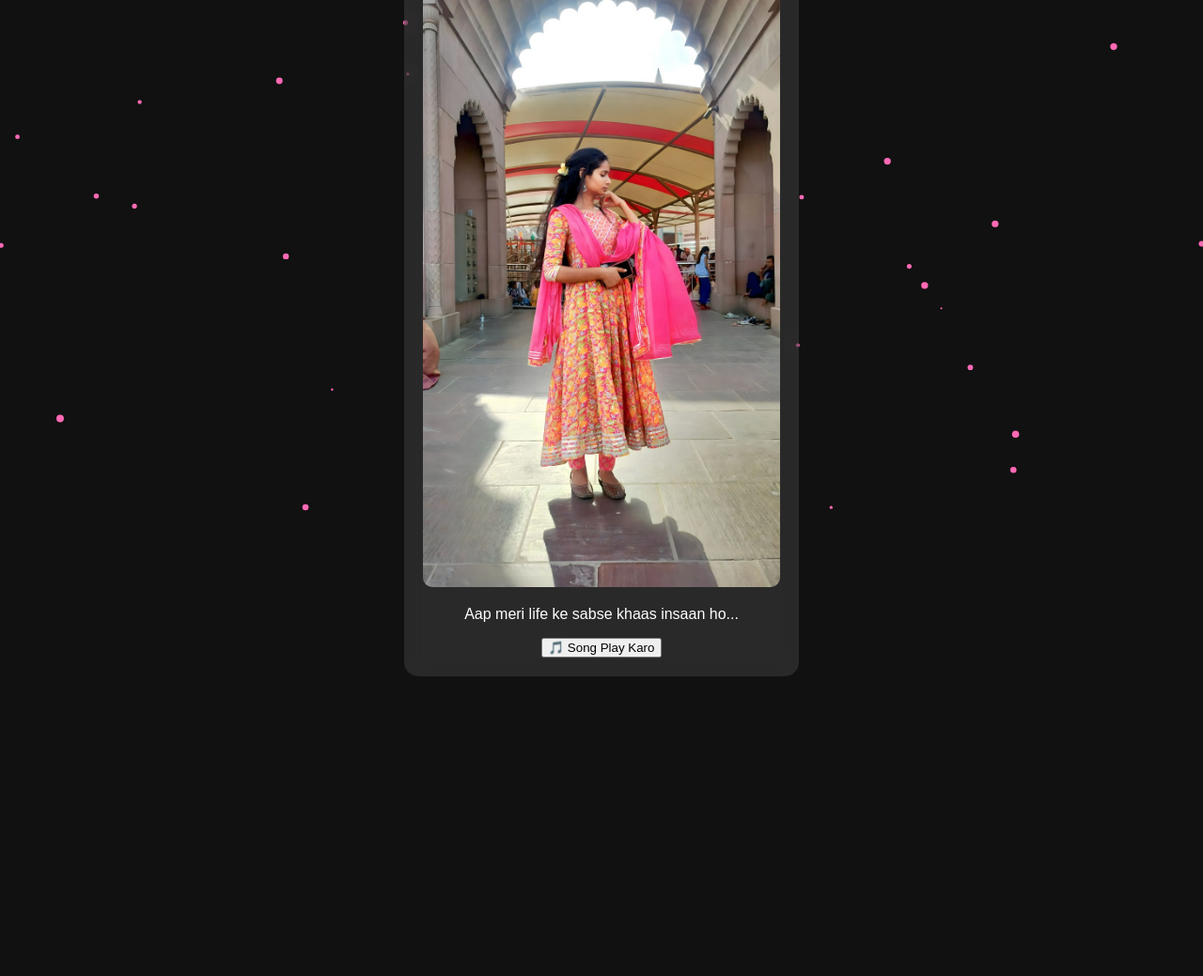
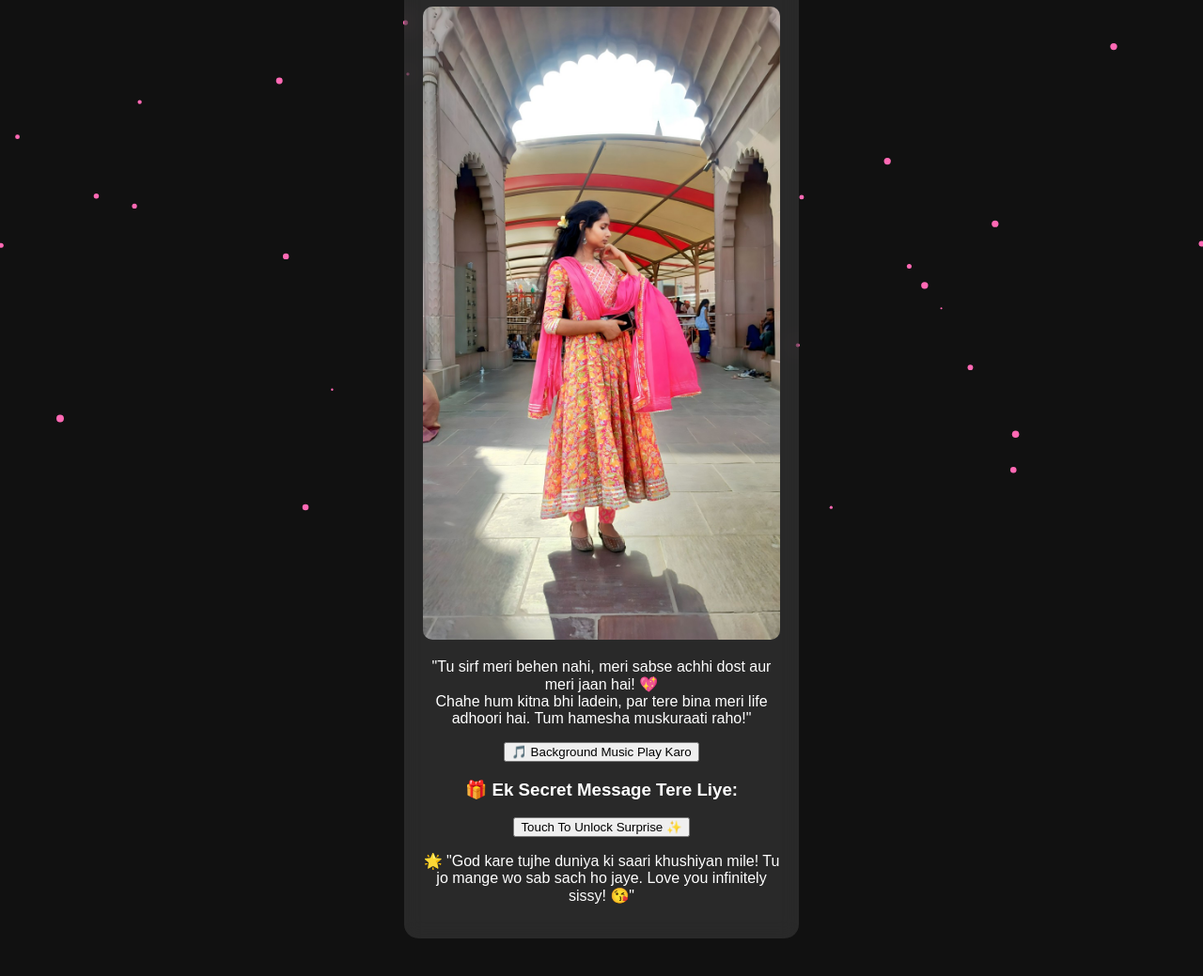
Before and after one commit to rony-roy7961/Surprise-sintu, a plain HTML site: page index.html in a window 1280 px wide. Shown: the part 190-1229 px from the top of the page at 94% size. Before the commit the page ends 950 px from the top, so only its background shows below. Drawn offline with nearby package versions, Linux system fonts and the light colour scheme.

Commit message:
Update index.html

```diff
--- a/index.html
+++ b/index.html
@@ -3,25 +3,46 @@
 <head>
   <meta charset="UTF-8" />
   <meta name="viewport" content="width=device-width, initial-scale=1.0"/>
-  <title>A Special Surprise</title>
+  <title>Happy Birthday Sister! 💖</title>
   <link rel="stylesheet" href="style.css"/>
+  <script src="https://cdn.jsdelivr.net/npm/canvas-confetti@1.6.0/dist/confetti.browser.min.js"></script>
 </head>
 <body>
-  <!-- Canvas for Floating Particles -->
+  <!-- Dynamic Floating Canvas -->
   <canvas id="particleCanvas"></canvas>
 
-  <div class="card">
-    <h1>Happy Birthday! ❤️</h1>
+  <div class="main-container">
+    <div class="card">
+      <div class="tag">SPECIAL SURPRISE 🎁</div>
+      <h1>Happy Birthday, Pyari Behen! 🎂❤️</h1>
 
-    <!-- Photo Slideshow (Up to 5 Photos) -->
-    <img id="photo" src="photo1.jpg" alt="Memories">
+      <!-- Photo Carousel -->
+      <div class="photo-frame">
+        <img id="photo" src="photo1.jpg" alt="Behen ki Yaadein">
+      </div>
 
-    <!-- Personal Message/Letter -->
-    <p>Aap meri life ke sabse khaas insaan ho...</p>
+      <!-- Sweet Sister Note -->
+      <p class="sister-letter">
+        "Tu sirf meri behen nahi, meri sabse achhi dost aur meri jaan hai! 💖 <br>
+        Chahe hum kitna bhi ladein, par tere bina meri life adhoori hai. Tum hamesha muskuraati raho!"
+      </p>
 
-    <!-- Background Music -->
-    <button id="musicBtn">🎵 Song Play Karo</button>
-    <audio id="bgMusic" src="song.mp3" loop></audio>
+      <!-- Interactive Sound / Play Button -->
+      <div class="btn-group">
+        <button id="musicBtn" onclick="toggleMusic()">🎵 Background Music Play Karo</button>
+      </div>
+      <audio id="bgMusic" src="song.mp3" loop></audio>
+
+      <!-- Secret Wish Box Lock -->
+      <div class="secret-box">
+        <h3>🎁 Ek Secret Message Tere Liye:</h3>
+        <button id="unlockBtn" onclick="openSurprise()">Touch To Unlock Surprise ✨</button>
+        <p id="secretText" class="hidden-message">
+          🌟 "God kare tujhe duniya ki saari khushiyan mile! Tu jo mange wo sab sach ho jaye. Love you infinitely sissy! 😘"
+        </p>
+      </div>
+
+    </div>
   </div>
 
   <script src="script.js"></script>
```
